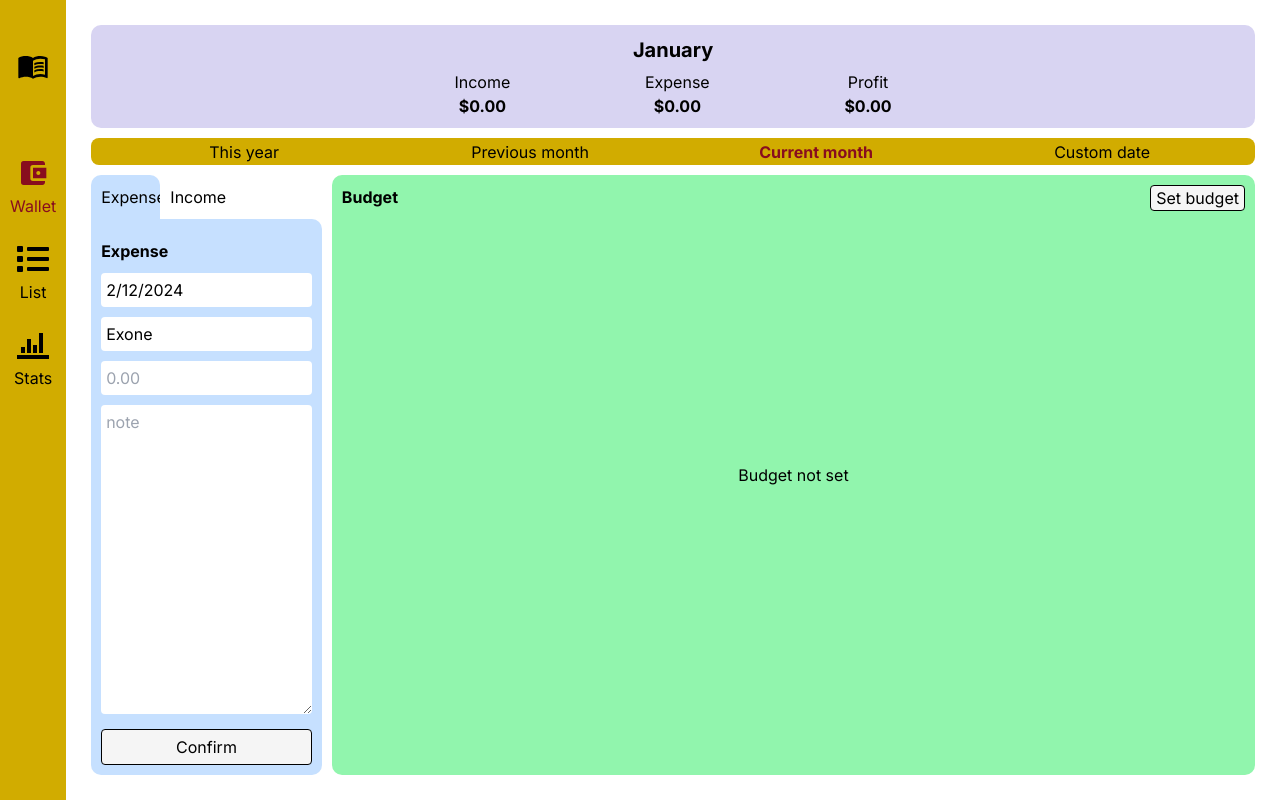
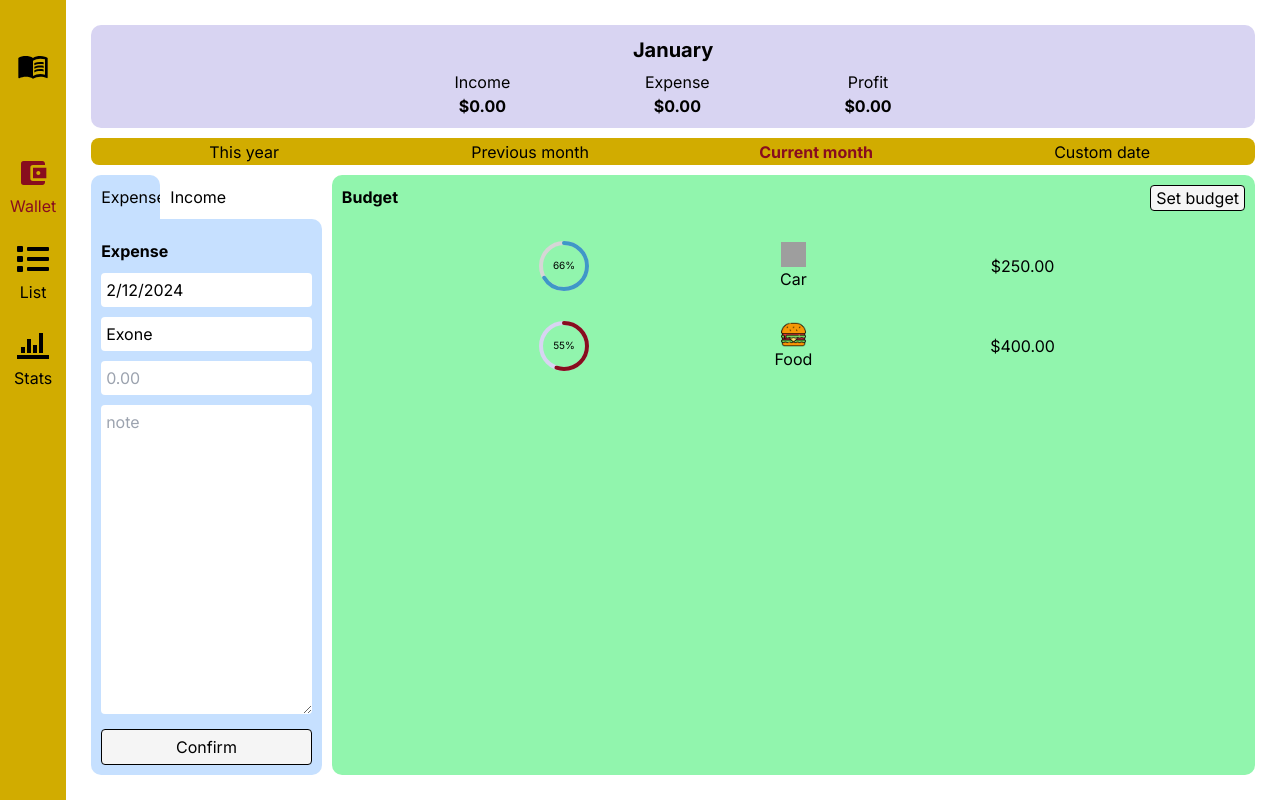
Before and after one commit to eimuciu/cash-tracker, a Next.js app: page / in a window 1280 px wide. Built offline with nearby package versions, Linux system fonts and the light colour scheme; grey boxes are pictures that could not be loaded.

Commit message:
circular progress bar

```diff
--- a/package.json
+++ b/package.json
@@ -12,6 +12,7 @@
     "formik": "^2.4.5",
     "next": "14.1.0",
     "react": "^18",
+    "react-circular-progressbar": "^2.1.0",
     "react-dom": "^18",
     "react-icons": "^5.0.1",
     "swiper": "^11.0.6",
--- a/src/app/components/pages/home/budget/index.tsx
+++ b/src/app/components/pages/home/budget/index.tsx
@@ -1,3 +1,7 @@
+import Image from 'next/image';
+import { CircularProgressbar, buildStyles } from 'react-circular-progressbar';
+import 'react-circular-progressbar/dist/styles.css';
+
 const commonClasses = 'w-[100%] mb-[10px] p-[5px] rounded';
 
 export default function Budget() {
@@ -9,7 +13,49 @@ export default function Budget() {
           Set budget
         </button>
       </div>
-      <div className="absolute top-[50%] left-[50%] translate-x-[-50%] translate-y-[-50%]">Budget not set</div>
+      {/* <div className="absolute top-[50%] left-[50%] translate-x-[-50%] translate-y-[-50%]">Budget not set</div> */}
+      <div className="w-[75%] my-[30px] mx-auto flex items-center gap-[10px] md:w-[95%]">
+        <div className="w-[33.33%] flex justify-center">
+          <div className="h-[50px] w-[50px]">
+            <CircularProgressbar
+              value={66}
+              text={`${66}%`}
+              styles={buildStyles({ textColor: 'black' })}
+            />
+          </div>
+        </div>
+        <div className="w-[33.33%] flex justify-center flex-col items-center">
+          <div className="w-[25px] h-[25px] relative">
+            <Image src="/car.png" fill alt="category" />
+          </div>
+          Car
+        </div>
+        <div className="w-[33.33%] flex justify-center">$250.00</div>
+      </div>
+      <div className="w-[75%] my-[30px] mx-auto flex items-center gap-[10px] md:w-[95%]">
+        <div className="w-[33.33%] flex justify-center">
+          <div className="h-[50px] w-[50px]">
+            <CircularProgressbar
+              value={55}
+              text={`${55}%`}
+              styles={buildStyles({
+                trailColor: '#D8D4F2',
+                // pathColor: `rgba(62, 152, 199, ${66 / 100})`,
+                pathColor: `#880D1E`,
+
+                textColor: 'black',
+              })}
+            />
+          </div>
+        </div>
+        <div className="w-[33.33%] flex justify-center flex-col items-center">
+          <div className="w-[25px] h-[25px] relative">
+            <Image src="/burger.png" fill alt="category" />
+          </div>
+          Food
+        </div>
+        <div className="w-[33.33%] flex justify-center">$400.00</div>
+      </div>
     </div>
   );
 }
--- a/src/app/components/pages/list/index.tsx
+++ b/src/app/components/pages/list/index.tsx
@@ -75,7 +75,7 @@ export default function ListPage() {
       <div>
         {!tabSelectionClicked
           ? expenseData.map((x) => (
-              <>
+              <div key={x.note}>
                 <ListElement
                   iconUrl={
                     (settingsData.expenseIcons as any)[x.category.toLowerCase()]
@@ -86,10 +86,10 @@ export default function ListPage() {
                   note={x.note}
                   amount={x.amount}
                 />
-              </>
+              </div>
             ))
           : incomeData.map((x) => (
-              <>
+              <div key={x.note}>
                 <ListElement
                   iconUrl={
                     (settingsData.incomeIcons as any)[x.category.toLowerCase()]
@@ -100,7 +100,7 @@ export default function ListPage() {
                   note={x.note}
                   amount={x.amount}
                 />
-              </>
+              </div>
             ))}
         {/* <ListElement
             iconUrl="/burger.png"
--- a/src/utils/themeUnits.ts
+++ b/src/utils/themeUnits.ts
@@ -13,4 +13,5 @@ export const colorPalette = {
   reded: '#880D1E',
   violeted: '#D8D4F2',
   greyed: '#F5F5F5',
+  blueued: '#C6E0FF',
 };
```
Also changed, not shown: 1 other file (tests, documents, lock files or other folders).
